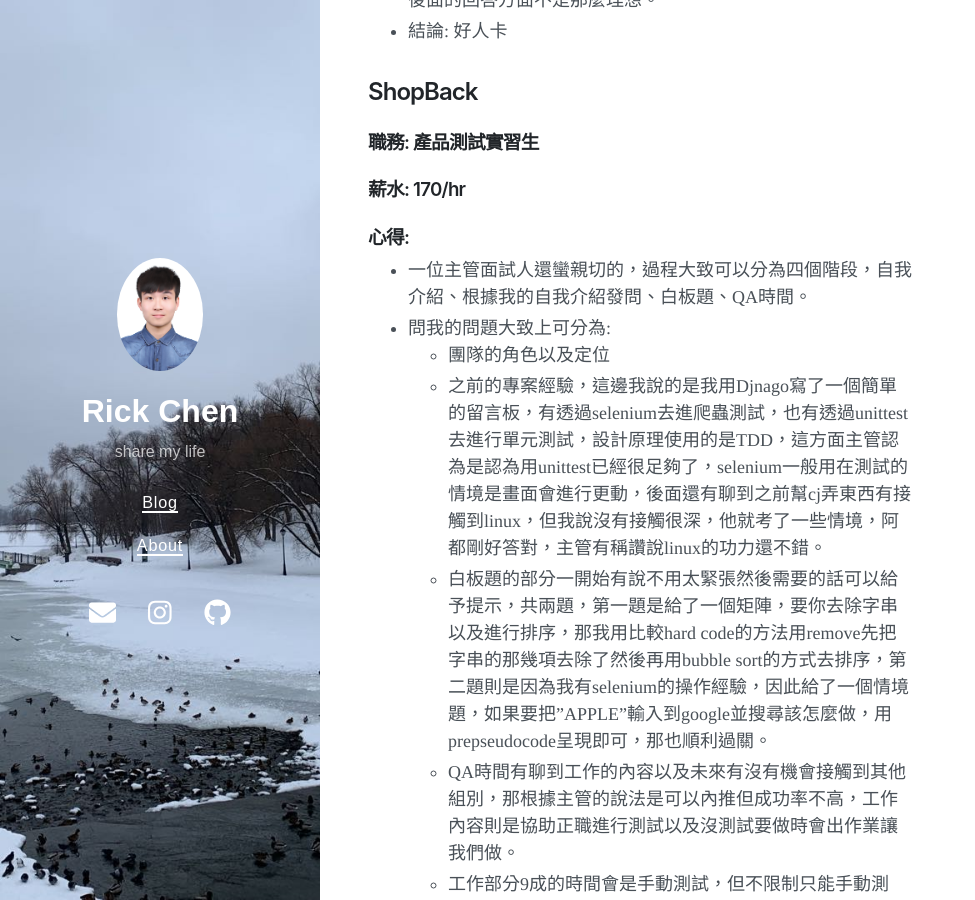
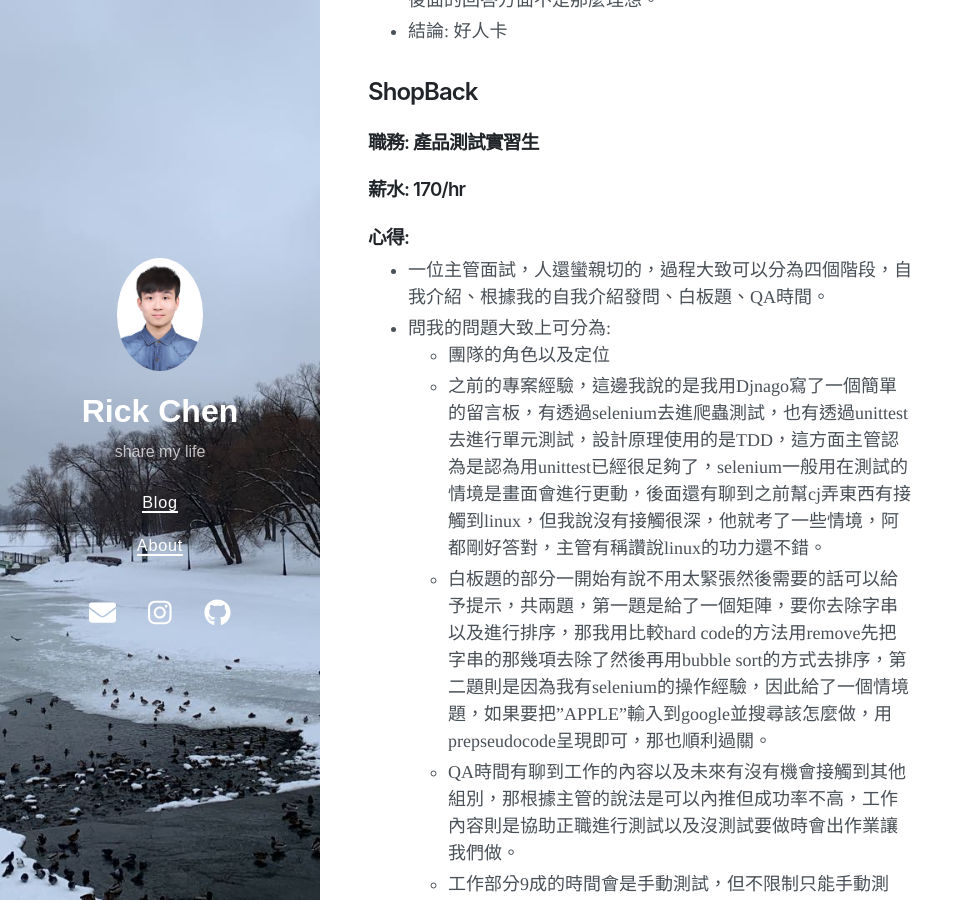
Before and after one commit to jerry940917chen/jerry940917chen.github.io, a Jekyll site: the page built from _posts/2022-06-07-Intern1.md, in a window 1280 px wide and 900 px high, scrolled down 2935 px. Shown: the whole window, without its empty margins (0-975 px from the left). Built offline with Jekyll 4.4.1, drawn with Linux system fonts in a browser that asks for light colours; nearby versions of some CDN libraries.

```diff
--- a/_posts/2022-06-07-Intern1.md
+++ b/_posts/2022-06-07-Intern1.md
@@ -72,7 +72,7 @@ date: 2022-06-07
 ### 職務: 產品測試實習生
 ### 薪水: 170/hr
 ### 心得:
-* 一位主管面試人還蠻親切的，過程大致可以分為四個階段，自我介紹、根據我的自我介紹發問、白板題、QA時間。
+* 一位主管面試，人還蠻親切的，過程大致可以分為四個階段，自我介紹、根據我的自我介紹發問、白板題、QA時間。
 * 問我的問題大致上可分為:
    * 團隊的角色以及定位
    * 之前的專案經驗，這邊我說的是我用Djnago寫了一個簡單的留言板，有透過selenium去進爬蟲測試，也有透過unittest去進行單元測試，設計原理使用的是TDD，這方面主管認為是認為用unittest已經很足夠了，selenium一般用在測試的情境是畫面會進行更動，後面還有聊到之前幫cj弄東西有接觸到linux，但我說沒有接觸很深，他就考了一些情境，阿都剛好答對，主管有稱讚說linux的功力還不錯。
```
